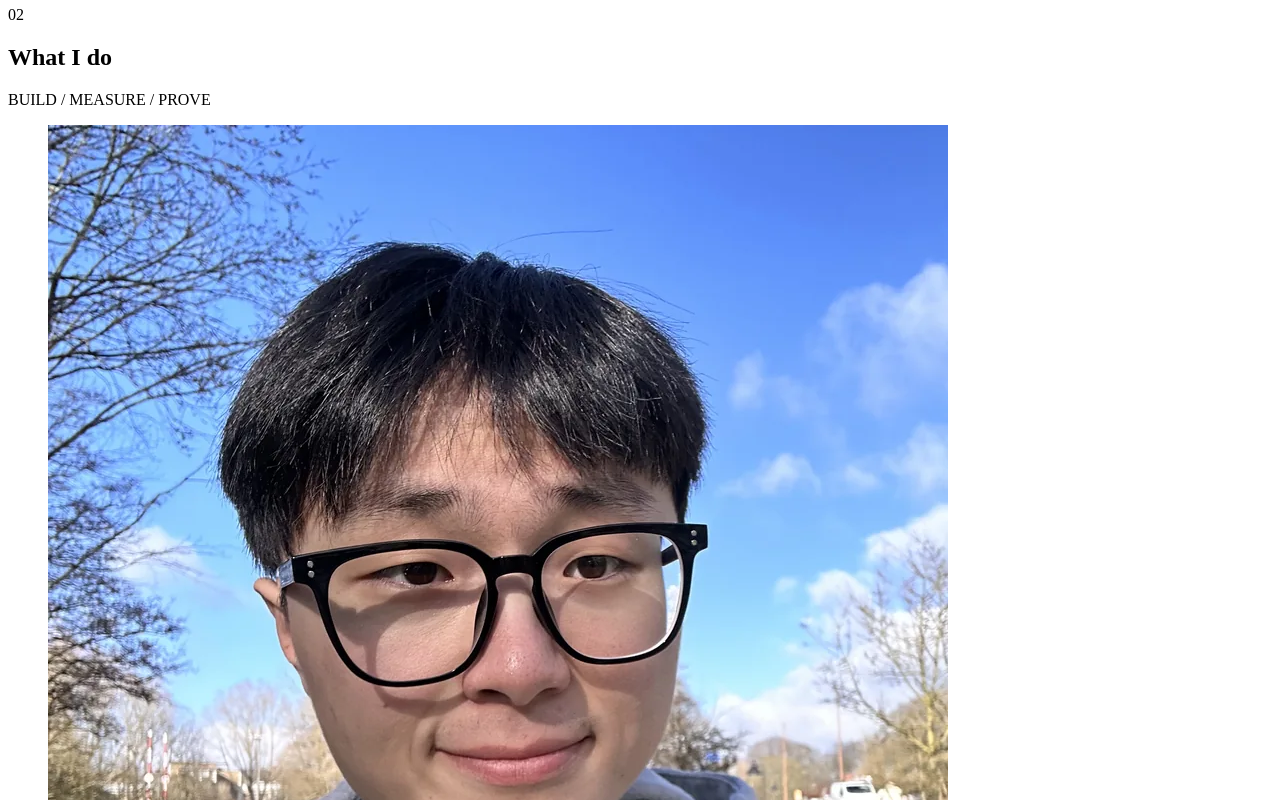
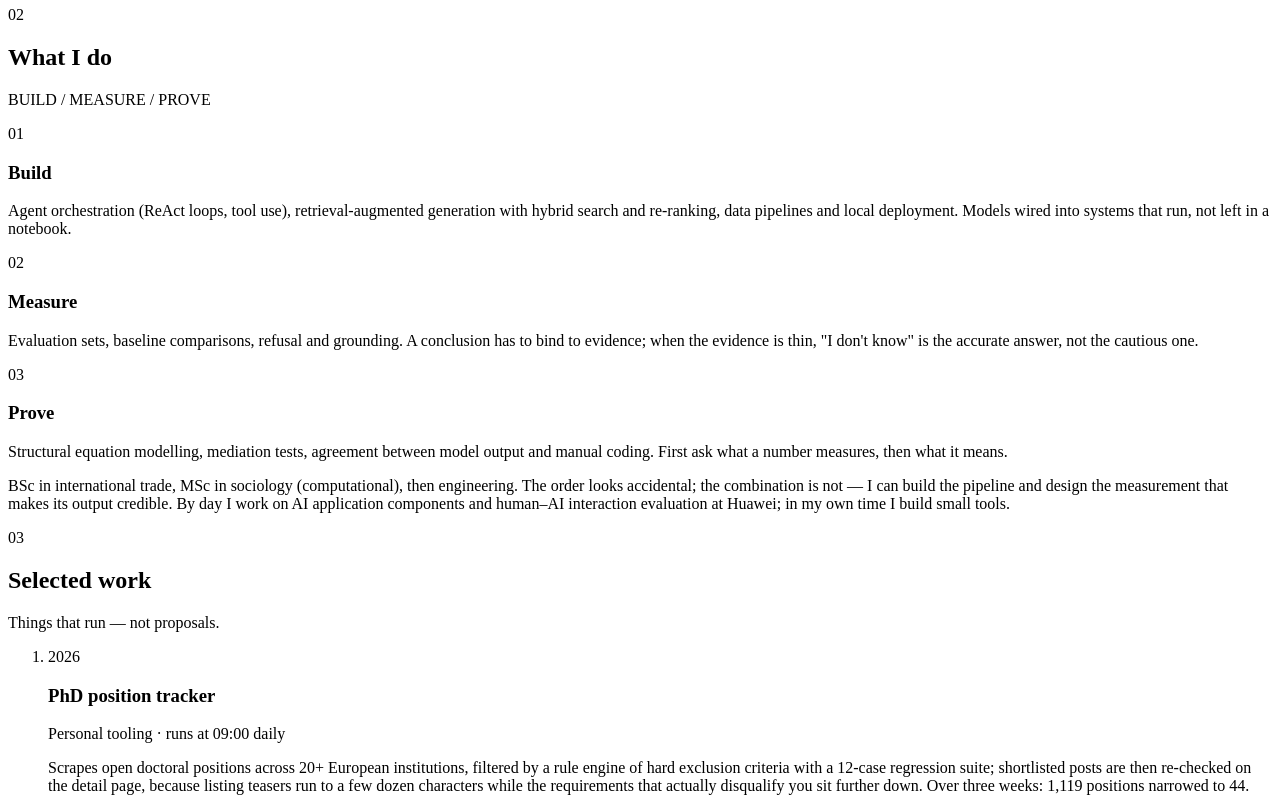
Before and after one commit to AndyKong0522/personal-site, a React (Vite) app: page / in a window 1280 px wide. Shown: the part 1260-2060 px from the top of the page. Built offline with nearby package versions, Linux system fonts and the light colour scheme; the HTML template or start-up script is replaced by a standard one.

Commit message:
拿掉简介里的真人照片（画风不符），恢复成三栏 + 一段自我介绍；public/portrait.webp 一并删除

```diff
--- a/src/App.tsx
+++ b/src/App.tsx
@@ -373,22 +373,6 @@ export default function App() {
             <p className="rail-note">{t.about.eyebrow}</p>
           </header>
           <div className="section-body">
-            <div className="about-top">
-              <figure className="about-photo reveal">
-                <img
-                  src="/portrait.webp"
-                  alt={t.about.photoAlt}
-                  width={900}
-                  height={1125}
-                  loading="lazy"
-                  decoding="async"
-                />
-              </figure>
-              <div className="about-bio reveal">
-                <p>{t.about.bio}</p>
-              </div>
-            </div>
-
             <div className="pillars">
               {t.about.pillars.map((p) => (
                 <article key={p.title} className="pillar reveal">
@@ -397,6 +381,9 @@ export default function App() {
                   <p>{p.text}</p>
                 </article>
               ))}
+            </div>
+            <div className="about-bio reveal">
+              <p>{t.about.bio}</p>
             </div>
           </div>
         </section>
--- a/src/content.ts
+++ b/src/content.ts
@@ -85,7 +85,6 @@ export const content = {
         },
       ],
       bio: '本科读国际贸易，硕士转社会学（计算方向），毕业后做工程。顺序看着像绕路，凑成的东西不多见：能写爬虫和管线，也知道怎么设计一个可信的测量。现在白天在华为做人工智能应用组件和人机交互评测，业余自己搭小工具。',
-      photoAlt: '拱慧鹏的照片',
     },
     work: {
       title: '做过的',
@@ -227,7 +226,6 @@ export const content = {
         },
       ],
       bio: 'BSc in international trade, MSc in sociology (computational), then engineering. The order looks accidental; the combination is not — I can build the pipeline and design the measurement that makes its output credible. By day I work on AI application components and human–AI interaction evaluation at Huawei; in my own time I build small tools.',
-      photoAlt: 'Portrait of Huipeng Gong',
     },
     work: {
       title: 'Selected work',
--- a/src/styles.css
+++ b/src/styles.css
@@ -615,23 +615,6 @@ a {
   margin: 0;
   font-size: 1.02rem;
 }
-/* 简介：左边真人照片（黑白），右边文字 */
-.about-top {
-  display: grid;
-  grid-template-columns: minmax(0, 250px) minmax(0, 1fr);
-  gap: clamp(1.4rem, 3vw, 2.8rem);
-  align-items: start;
-}
-.about-photo {
-  margin: 0;
-}
-.about-photo img {
-  display: block;
-  width: 100%;
-  height: auto;
-  border-radius: 10px;
-  background: var(--card);
-}
 .about-note {
   color: var(--muted);
   font-size: 0.86rem;
@@ -1043,14 +1026,6 @@ a {
   .pillars {
     grid-template-columns: 1fr;
   }
-  /* 简介：照片和文字上下排，照片裁短一点 */
-  .about-top {
-    grid-template-columns: 1fr;
-    gap: 1.2rem;
-  }
-  .about-photo {
-    max-width: 190px;
-  }
   .pillar {
     padding: 1.3rem 1.15rem;
   }
```
Also changed, not shown: public/portrait.webp (deleted).
